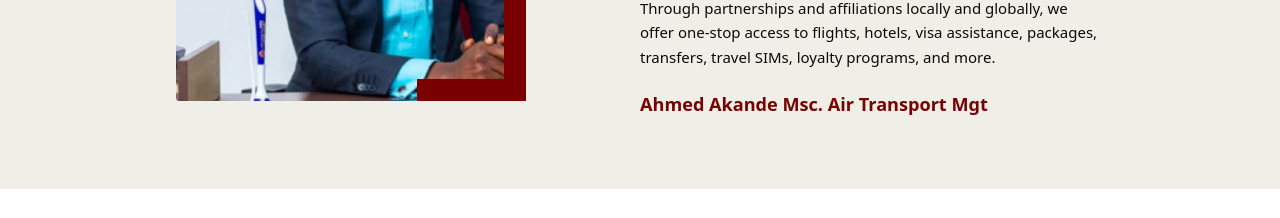
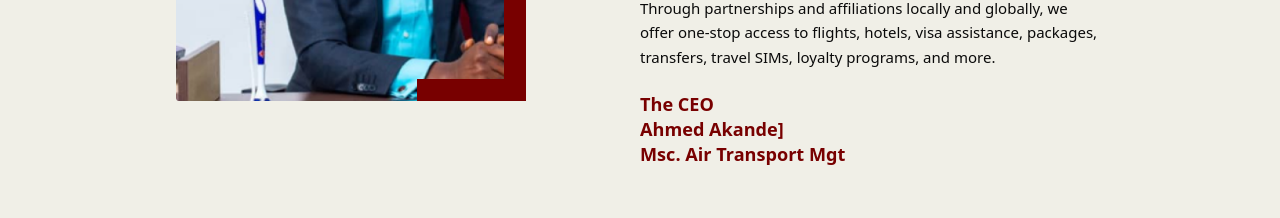
Before and after one commit to SilexsecureTeam/mymore-group, a React (Vite) app: page /about in a window 1280 px wide. Shown: the part 1031-1249 px from the top of the page. Built offline with nearby package versions, Linux system fonts and the light colour scheme; a web font is replaced by a local one.

Commit message:
Update aboutBody.jsx

```diff
--- a/src/components/aboutBody.jsx
+++ b/src/components/aboutBody.jsx
@@ -151,7 +151,8 @@ export default function AboutBody() {
 
               {/* Name Below Description */}
               <p className="pt-6 text-[#780000] font-semibold text-xl">
-                Ahmed Akande Msc. Air Transport Mgt
+                The CEO<br/>
+                Ahmed Akande]<br/> Msc. Air Transport Mgt
               </p>
             </div>
           </div>
```
